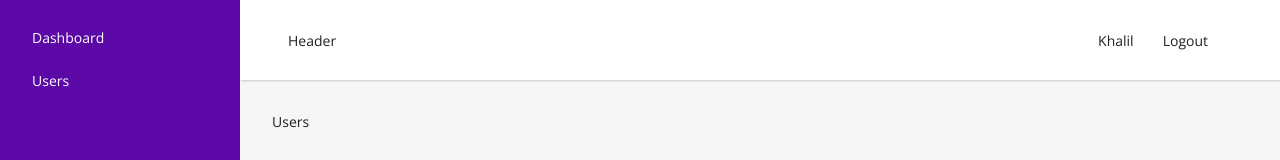
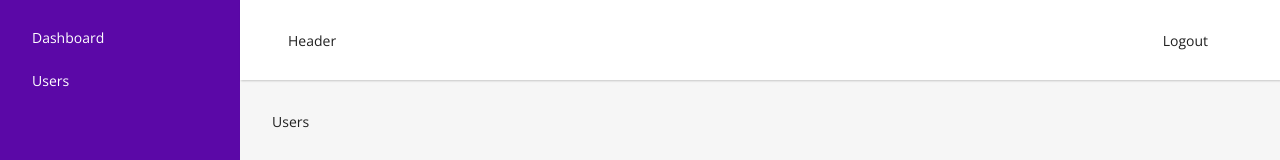
Before and after one commit to KhalilAbbasWakilni/laravelReact, a React (Create React App) app in the folder client/: page /users in a window 1280 px wide. Shown: the top 160 px of the page. Built offline with nearby package versions, Linux system fonts and the light colour scheme; no server answers; sample sign-in values are in the browser's storage.

Commit message:
logout functionality

```diff
--- a/client/src/components/DefaultLayout.jsx
+++ b/client/src/components/DefaultLayout.jsx
@@ -1,17 +1,34 @@
-import React from 'react'
+import React, { useEffect } from 'react'
 import { Link, Navigate, Outlet } from 'react-router-dom'
+import axiosClient from '../axios-client';
 import { useStateContext } from '../contexts/ContextProvider'
 
 const DefaultLayout = () => {
 
-    const {user , token} = useStateContext();
+    const {user , token , setUser , setToken} = useStateContext();
+
+
+
+    const handleLogout = (e) => {
+        e.preventDefault();
+        axiosClient.post('/logout')
+        .then(() => {
+            setUser({})
+            setToken(null)
+        })
+    }
+
+    useEffect( () => {
+        axiosClient.get('/user')
+        .then(({data}) => {
+            setUser(data)
+        })
+        // eslint-disable-next-line
+    },[])
+
 
     if(!token) {
         return <Navigate to = '/login'/>
-    }
-
-    const handleLogout = (e) => {
-        e.preventDefault();
     }
 
   return (
--- a/client/src/contexts/ContextProvider.js
+++ b/client/src/contexts/ContextProvider.js
@@ -9,9 +9,7 @@ const StateContext = createContext({
 
 export const ContextProvider = ({children}) => {
 
-    const [user, setUser] =  useState({
-        name:"Khalil",
-    });
+    const [user, setUser] =  useState({});
     const [token, _setToken] = useState(localStorage.getItem('ACCESS_TOKEN'));
 
 
```
Also changed, not shown: 1 other file (tests, documents, lock files or other folders).
